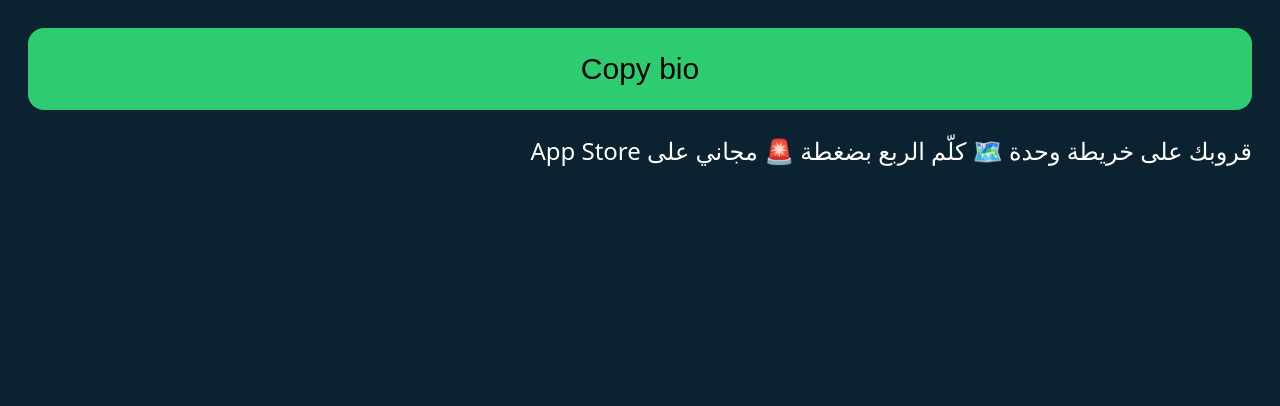
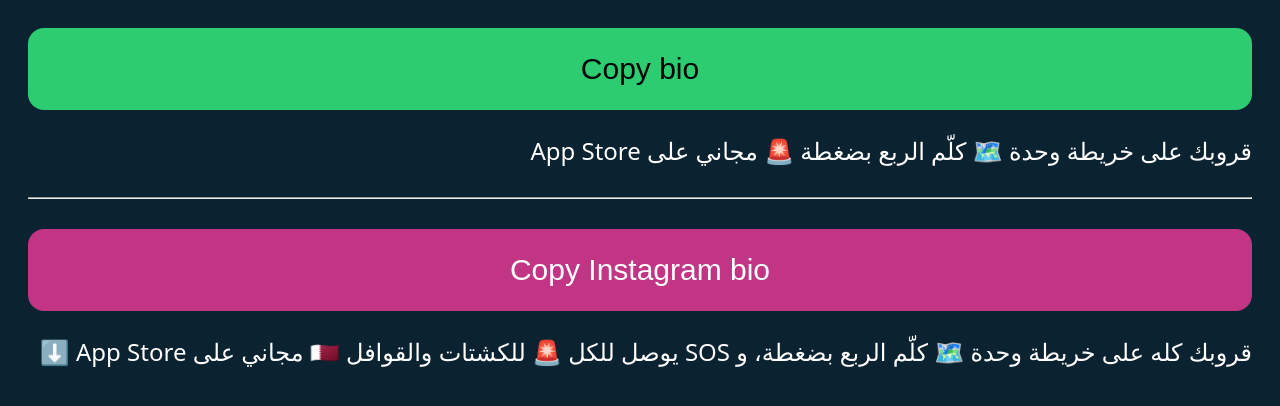
Before and after one commit to jassim75/inlandsea, a plain HTML site: page bio.html in a window 1280 px wide. Drawn offline with Linux system fonts and the light colour scheme.

Commit message:
Instagram bio copy

```diff
--- a/bio.html
+++ b/bio.html
@@ -3,4 +3,7 @@
 <button id="c" style="font-size:30px;padding:24px;background:#2ecc71;border:0;border-radius:16px;width:100%">Copy bio</button>
 <p id="t" style="margin-top:24px">قروبك على خريطة وحدة 🗺️ كلّم الربع بضغطة 🚨 مجاني على App Store</p>
 <script>document.getElementById('c').onclick=function(){var s=document.getElementById('t').textContent;var a=document.createElement('textarea');a.value=s;a.style.position='fixed';a.style.top='-200px';document.body.appendChild(a);a.select();document.execCommand('copy');a.remove();if(navigator.clipboard)navigator.clipboard.writeText(s);this.textContent='Copied ✓';};</script>
+<hr style="margin:30px 0"><button id="c2" style="font-size:30px;padding:24px;background:#c13584;color:#fff;border:0;border-radius:16px;width:100%">Copy Instagram bio</button>
+<p id="t2" style="margin-top:24px">قروبك كله على خريطة وحدة 🗺️ كلّم الربع بضغطة، و SOS يوصل للكل 🚨 للكشتات والقوافل 🇶🇦 مجاني على App Store ⬇️</p>
+<script>document.getElementById('c2').onclick=function(){var s=document.getElementById('t2').textContent;var a=document.createElement('textarea');a.value=s;a.style.position='fixed';a.style.top='-200px';document.body.appendChild(a);a.select();document.execCommand('copy');a.remove();if(navigator.clipboard)navigator.clipboard.writeText(s);this.textContent='Copied ✓';};</script>
 </body></html>
```
